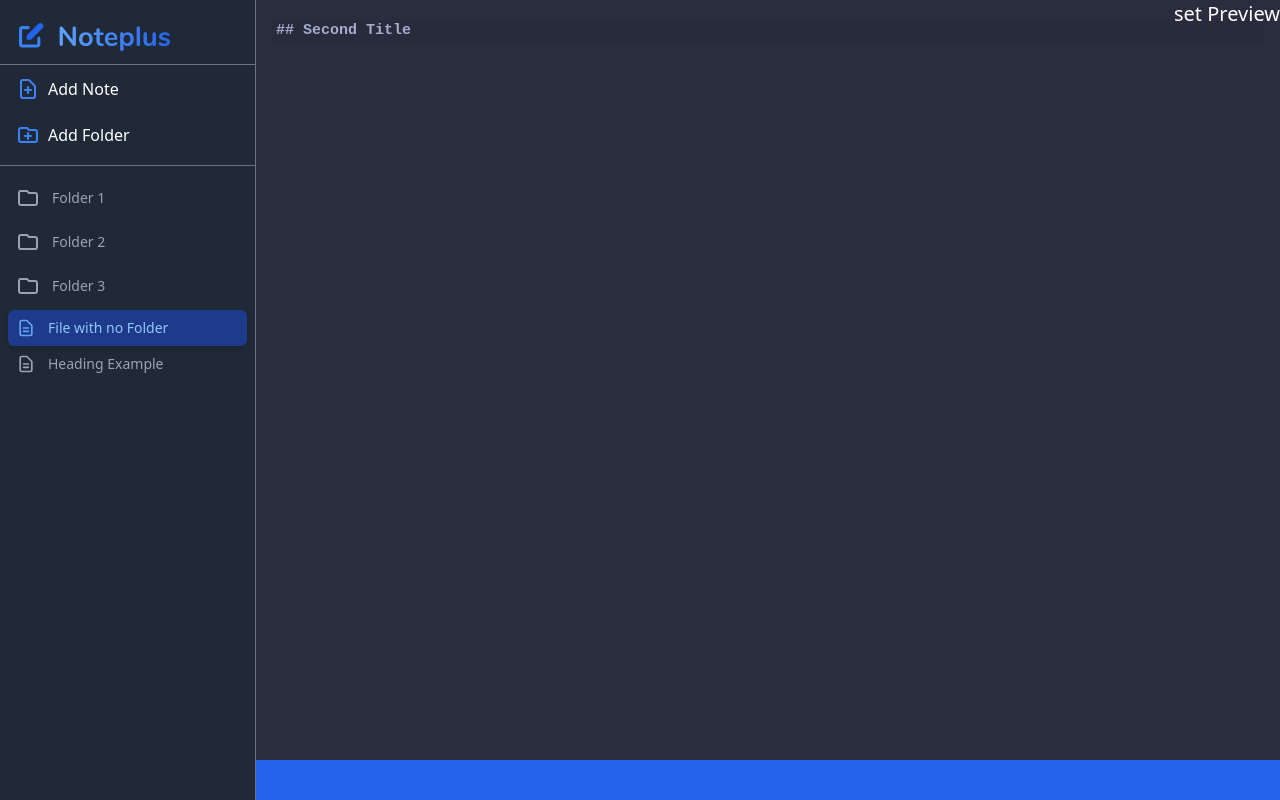
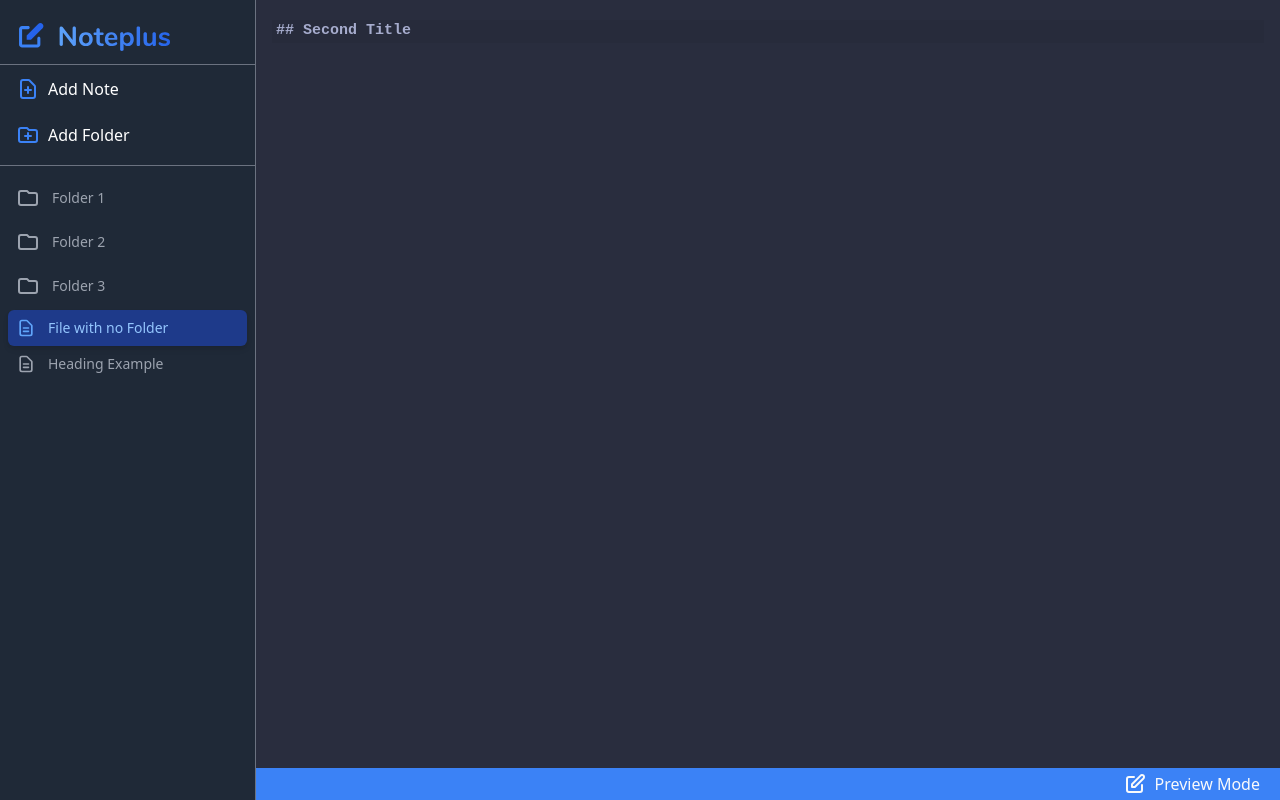
Before and after one commit to santos-pierre/noteplus, a Next.js app: page / in a window 1280 px wide. Both pictures are taken after a click on the item "File with no Folder". Built offline with nearby package versions, Linux system fonts and the light colour scheme; a web font is replaced by a local one; what @tailwindcss/typography would draw is missing.

Commit message:
Styling mardown preview (wip)

```diff
--- a/components/Editor/MarkdownPreview/index.tsx
+++ b/components/Editor/MarkdownPreview/index.tsx
@@ -1,4 +1,12 @@
 import marked from 'marked';
+import Prism from 'prismjs';
+import 'prismjs/themes/prism.css';
+import 'prismjs/themes/prism-twilight.css';
+import 'prismjs/components/prism-markup-templating';
+import 'prismjs/components/prism-javascript';
+import 'prismjs/components/prism-typescript';
+import 'prismjs/components/prism-php';
+import 'prismjs/components/prism-bash';
 
 type MarkdownPreviewProps = {
     content: string;
@@ -7,6 +15,13 @@
 const MarkdownPreview: React.FC<MarkdownPreviewProps> = ({ content }) => {
     const renderMarkdown = () => {
         marked.setOptions({
+            highlight: function (code, lang) {
+                if (Prism.languages[lang]) {
+                    return Prism.highlight(code, Prism.languages[lang], lang);
+                } else {
+                    return code;
+                }
+            },
             pedantic: false,
             gfm: true,
             breaks: true,
@@ -18,7 +33,12 @@
         return marked(content);
     };
 
-    return <div className="p-3 prose prose-lg" dangerouslySetInnerHTML={{ __html: renderMarkdown() }}></div>;
+    return (
+        <div
+            className="w-full h-full px-10 py-3 overflow-y-auto prose prose-lg"
+            dangerouslySetInnerHTML={{ __html: renderMarkdown() }}
+        ></div>
+    );
 };
 
 export default MarkdownPreview;
--- a/components/Editor/index.tsx
+++ b/components/Editor/index.tsx
@@ -41,20 +41,9 @@
             return <EmptyEditor />;
         } else if (currentNote !== undefined) {
             if (preview) {
-                return (
-                    <div className="relative h-full bg-palenight">
-                        <MarkdownPreview content={currentNote.content} />
-                        <button
-                            onClick={() => setPreview(!preview)}
-                            className="absolute top-0 right-0 z-40 text-xl text-white w-52"
-                        >
-                            set Preview
-                        </button>
-                    </div>
-                );
+                return <MarkdownPreview content={currentNote.content} />;
             } else {
                 return (
-                    <div className="relative h-full">
                     <CodeMirror
                         className="h-full pb-10"
                         value={currentNote.content}
@@ -83,7 +72,6 @@
                             }
                         }}
                         onPaste={(editor, event: any) => {
-                                // https://github.com/scniro/react-codemirror2/issues/77
                             if (
                                 !event.clipboardData ||
                                 !event.clipboardData.items ||
@@ -100,19 +88,58 @@
                             });
                         }}
                     />
-                        <button
-                            onClick={() => setPreview(!preview)}
-                            className="absolute top-0 right-0 z-40 text-xl text-white"
-                        >
-                            set Preview
-                        </button>
-                    </div>
                 );
             }
         }
     };
 
-    return <>{renderEditor()}</>;
+    return (
+        <div className="relative h-full bg-palenight">
+            {renderEditor()}
+            {currentNote && (
+                <div className="sticky bottom-0 z-40 flex items-center justify-end w-full h-8 bg-blue-500 text-gray-50">
+                    <button
+                        className="inline-flex mr-5 hover:bg-opacity-75 focus:outline-none"
+                        onClick={() => setPreview(!preview)}
+                    >
+                        {' '}
+                        <svg
+                            xmlns="http://www.w3.org/2000/svg"
+                            fill="none"
+                            viewBox="0 0 24 24"
+                            stroke="currentColor"
+                            className="w-6 h-6 mr-2"
+                        >
+                            {preview ? (
+                                <>
+                                    <path
+                                        strokeLinecap="round"
+                                        strokeLinejoin="round"
+                                        strokeWidth={2}
+                                        d="M15 12a3 3 0 11-6 0 3 3 0 016 0z"
+                                    />
+                                    <path
+                                        strokeLinecap="round"
+                                        strokeLinejoin="round"
+                                        strokeWidth={2}
+                                        d="M2.458 12C3.732 7.943 7.523 5 12 5c4.478 0 8.268 2.943 9.542 7-1.274 4.057-5.064 7-9.542 7-4.477 0-8.268-2.943-9.542-7z"
+                                    />
+                                </>
+                            ) : (
+                                <path
+                                    strokeLinecap="round"
+                                    strokeLinejoin="round"
+                                    strokeWidth={2}
+                                    d="M11 5H6a2 2 0 00-2 2v11a2 2 0 002 2h11a2 2 0 002-2v-5m-1.414-9.414a2 2 0 112.828 2.828L11.828 15H9v-2.828l8.586-8.586z"
+                                />
+                            )}
+                        </svg>
+                        {preview ? 'Edit Mode' : 'Preview Mode'}
+                    </button>
+                </div>
+            )}
+        </div>
+    );
 };
 
 export default Editor;
--- a/components/Sidebar/Items/NoteElement.tsx
+++ b/components/Sidebar/Items/NoteElement.tsx
@@ -123,7 +123,7 @@
                                     >
                                         <Menu.Items
                                             static
-                                            className="absolute right-0 w-32 mt-2 origin-top-right border divide-y divide-gray-600 rounded-md shadow-lg outline-none border-gray-800 bg-dark-700"
+                                            className="absolute right-0 z-40 w-32 mt-2 origin-top-right border border-gray-800 divide-y divide-gray-600 rounded-md shadow-lg outline-none bg-dark-700"
                                         >
                                             <Menu.Item>
                                                 <span
--- a/package.json
+++ b/package.json
@@ -12,6 +12,7 @@
     "dayjs": "^1.10.4",
     "marked": "^2.0.0",
     "next": "10.0.6",
+    "prismjs": "^1.23.0",
     "react": "17.0.1",
     "react-dom": "17.0.1",
     "react-markdown": "^5.0.3",
@@ -28,6 +29,7 @@
     "@types/codemirror": "^0.0.108",
     "@types/marked": "^1.2.2",
     "@types/node": "^14.14.25",
+    "@types/prismjs": "^1.16.3",
     "@types/react": "^17.0.1",
     "@types/react-redux": "^7.1.16",
     "@types/redux": "^3.6.0",
--- a/pages/index.tsx
+++ b/pages/index.tsx
@@ -20,14 +20,11 @@
                 <MobileHeader />
                 <div className="relative z-0 flex flex-1 overflow-hidden">
                     <main
-                        className="relative z-0 flex-1 overflow-y-auto focus:outline-none xl:order-last"
+                        className="relative z-0 flex-1 overflow-y-auto focus:outline-none xl:order-last bg-palenight"
                         tabIndex={0}
                     >
                         {/* Start main area*/}
-                        <div className="h-full">
-                            <Editor />
-                        </div>
-                        <div className="fixed bottom-0 w-full h-10 bg-blue-600"></div>
+                        <Editor />
                         {/* End main area */}
                     </main>
                 </div>
--- a/styles/globals.css
+++ b/styles/globals.css
@@ -4,7 +4,7 @@
 .CodeMirror {
     -webkit-font-smoothing: subpixel-antialiased;
     padding: 1rem;
-    height: 100%  !important;
+    height: 100% !important;
     font-weight: 500;
     font-size: 15px;
     line-height: 1.5;
@@ -12,10 +12,19 @@
 
 .CodeMirror-gutter-background {
     color: #333;
-  }
+}
 
 .CodeMirror-activeline-background {
     background: rgba(0, 0, 0, 0.05) !important;
 }
 
+/* Prism JS */
+.token.operator,
+.token.entity,
+.token.url,
+.language-css .token.string,
+.style .token.string {
+    background-color: transparent !important;
+}
+
 @tailwind utilities;
--- a/tailwind.config.js
+++ b/tailwind.config.js
@@ -16,6 +16,7 @@
                 DEFAULT: {
                     css: {
                         color: 'hsl(180, 100%, 97%)',
+                        maxWidth: '100%',
                         blockquote: {
                             color: theme('colors.gray.200'),
                             borderLeftColor: theme('colors.blue.500'),
@@ -38,12 +39,32 @@
                         h6: {
                             color: 'hsl(39, 100%, 71%)',
                         },
+                        li: {
+                            'ol > &::before': {
+                                color: 'hsl(357, 81%, 69%)',
+                            },
+                        },
+                        code: {
+                            backgroundColor: 'hsl(221, 100%, 75%)',
+                            borderRadius: theme('borderRadius.md'),
+                            color: 'hsl(180, 100%, 97%)',
+                            'p > &::before, p > &::after': {
+                                content: '" " !important',
+                            },
+                        },
+                        strong: {
+                            color: 'hsl(39, 100%, 71%)',
+                            fontWeight: '800',
+                        },
                         a: {
-                            color: theme('colors.blue.700'),
+                            color: 'hsl(197, 100%, 77%)',
                             '&:hover': {
                                 color: theme('colors.blue.700'),
                                 textDecoration: 'none',
                             },
+                        },
+                        thead: {
+                            color: 'hsl(180, 100%, 97%)',
                         },
                     },
                 },
```
Also changed, not shown: 1 other file (tests, documents, lock files or other folders). Lines whose indentation alone changed are shown as unchanged.
